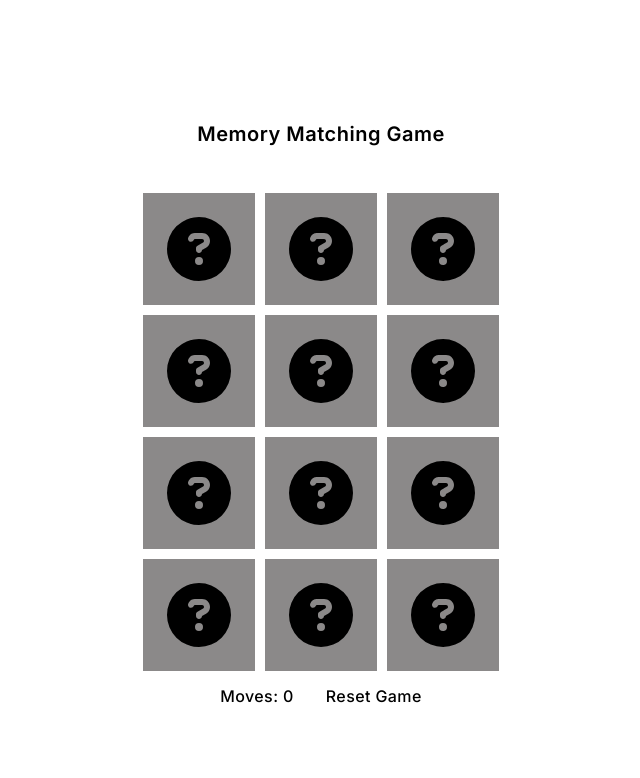
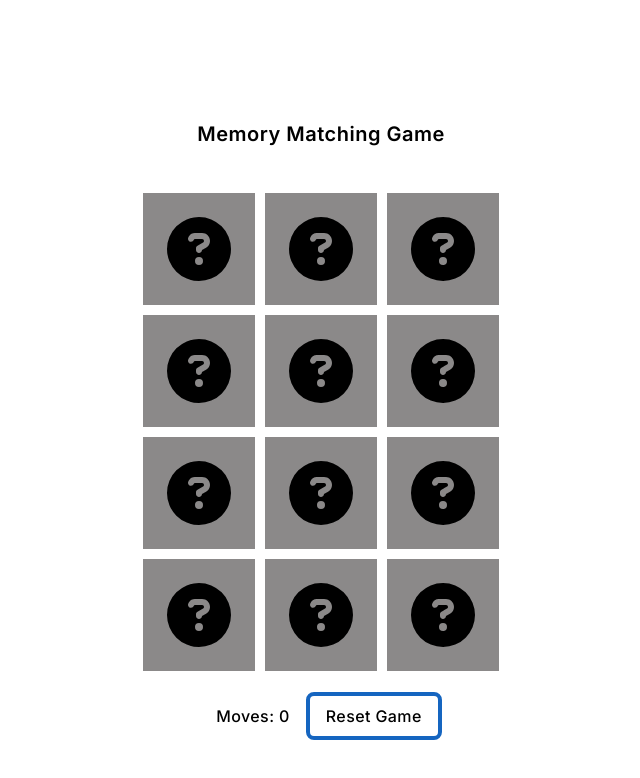
Before and after one commit to LeslyN/memory_game, a Next.js app: page / in a window 1280 px wide. Shown: the top 778 px of the page, without its empty margins (319-959 px from the left). Built offline with nearby package versions, Linux system fonts and the light colour scheme.

Commit message:
Adding css styles in messages won, moves and reset button

```diff
--- a/src/app/page.js
+++ b/src/app/page.js
@@ -65,7 +65,7 @@ function Home() {
 
   return (
     <div className="text-center p-3 md:p-20">
-      <h1 className="py-10 text-xl font-semibold tracking-wide">Memory Matching Game</h1>
+      <h1 className="py-10 text-xl font-semibold tracking-wide text-black">Memory Matching Game</h1>
       <div className="flex flex-wrap max-w-md mx-auto justify-center">
         {cards.map((card, index) => (
           <div
@@ -83,12 +83,12 @@ function Home() {
           </div>
         ))}
       </div>
-      <span className="flex flex-col md:flex-row justify-center items-center mx-auto text-md font-medium tracking-wide">
+      <span className="flex flex-col md:flex-row justify-center items-center mx-auto text-md font-medium tracking-wide text-black md:mt-4">
         <p className="py-2 md:px-4">Moves: {moves}</p>
-        <button className="py-2 md:px-4" onClick={resetGame}>Reset Game</button>
-        {isGameWon && <p>Congratulations! You won!</p>}
+        <button className="py-2 md:px-4 border-4 border-[#1565c0] rounded-lg px-6 hover:border-[#42a5f5]" onClick={resetGame}>Reset Game</button>
 
       </span>
+      {isGameWon && !(moves === 0) && <p className="py-6 text-xl font-semibold text-black">Congratulations! You won!</p>}
     </div>
   );
 }
```
